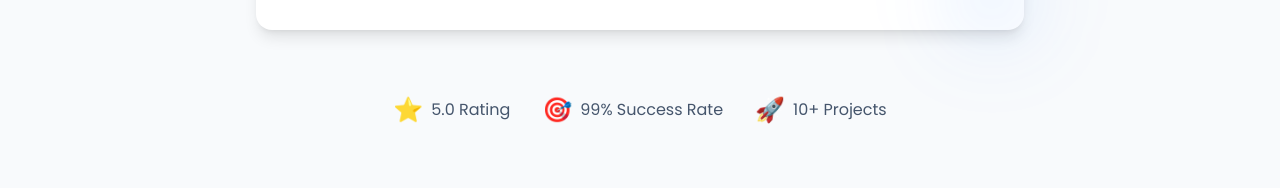
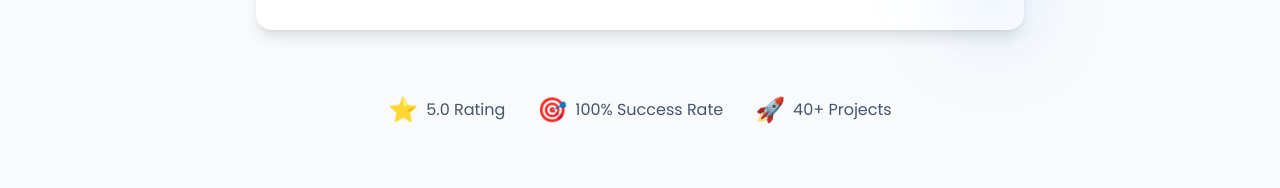
Before and after one commit to lematrixai/llematrixai, a Next.js app: page / in a window 1280 px wide. Shown: the part 2290-2478 px from the top of the page. Built offline with nearby package versions, Linux system fonts and the light colour scheme.

Commit message:
update footer

```diff
--- a/components/footer.tsx
+++ b/components/footer.tsx
@@ -17,10 +17,10 @@ const footerLinks = {
     { name: "Projects", href: "projects" },
   ],
   connect: [
-    { name: "Twitter", href: "https://x.com/lematrixai", icon: <Twitter /> },
-    { name: "Instagram", href: "https://www.instagram.com/lematrixai", icon: <Instagram /> },
-    { name: "Github", href: "https://github.com/lematrixai", icon: <Github /> },
-    { name: "LinkedIn", href: "https://www.linkedin.com/company/lematrixai", icon: <Linkedin /> },
+    { name: "Twitter", href: "https://x.com/lematrixai", icon: <Twitter className="size-4" /> },
+    { name: "Instagram", href: "https://www.instagram.com/lematrixai", icon: <Instagram className="size-4" /> },
+    { name: "Github", href: "https://github.com/lematrixai", icon: <Github className="size-4" /> },
+    { name: "LinkedIn", href: "https://www.linkedin.com/company/lematrixai", icon: <Linkedin className="size-4" /> },
   ],
 };
 
--- a/components/testimonials.tsx
+++ b/components/testimonials.tsx
@@ -91,11 +91,11 @@ export default function Testimonials() {
             </div>
             <div className="flex items-center gap-2">
               <span className="text-2xl">🎯</span>
-              <span className="font-inter">99% Success Rate</span>
+              <span className="font-inter">100% Success Rate</span>
             </div>
             <div className="flex items-center gap-2">
               <span className="text-2xl">🚀</span>
-              <span className="font-inter">10+ Projects</span>
+              <span className="font-inter">40+ Projects</span>
             </div>
           </motion.div>
         </div>
```
